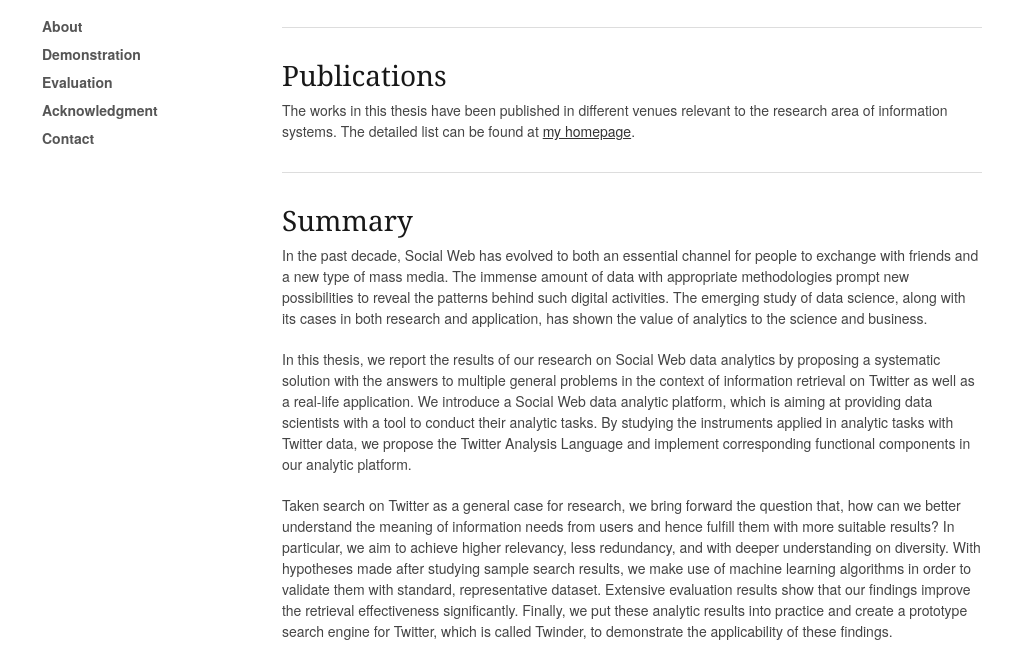
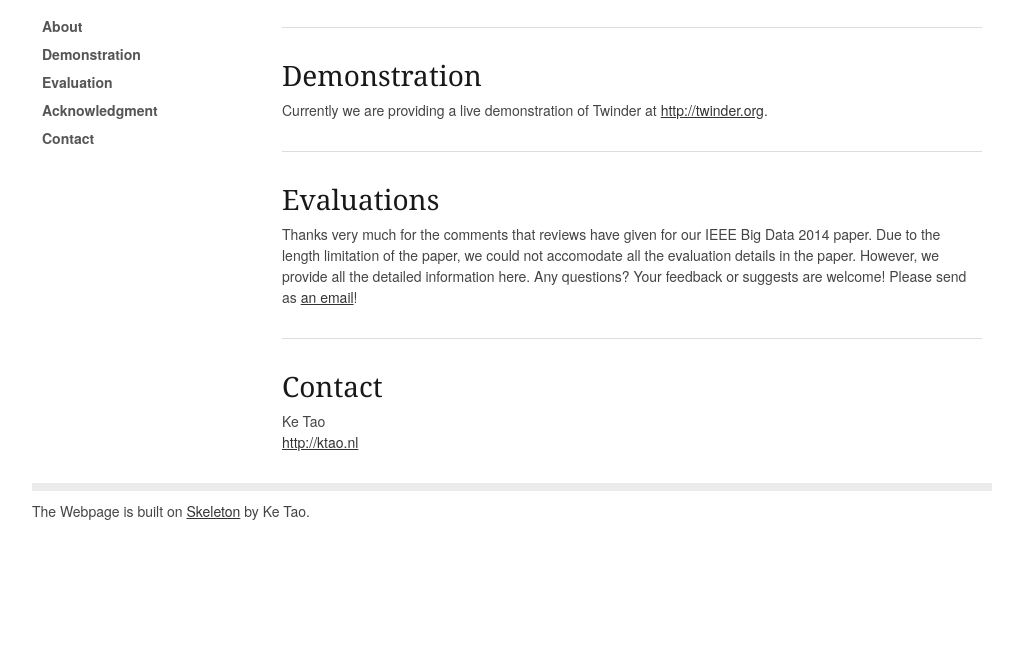
Before and after one commit to twinder/twinder.github.io, a plain HTML site: page index.html in a window 1280 px wide. Shown: the part 219-878 px from the top of the page, without its empty margins (128-1151 px from the left). After the commit the page ends 800 px from the top, so only its background shows below. Drawn offline with Linux system fonts and the light colour scheme.

Commit message:
Structures.

```diff
--- a/index.html
+++ b/index.html
@@ -79,17 +79,14 @@
 
         <hr />
         <div class="doc-section" id="demo">
-            <h3>Publications</h3>
-            <p>The works in this thesis have been published in different venues relevant to the research area of information systems. The detailed list can be found at <a href="http://ktao.nl/#publications" target="_blank">my homepage</a>.</p>
+            <h3>Demonstration</h3>
+            <p>Currently we are providing a live demonstration of Twinder at <a href="http://twinder.org/" target="_blank">http://twinder.org</a>.</p>
         </div>
 
         <hr />
         <div class="doc-section" id="eval">
-            <h3>Summary</h3>
-            <p>In the past decade, Social Web has evolved to both an essential channel for people to exchange with friends and a new type of mass media. The immense amount of data with appropriate methodologies prompt new possibilities to reveal the patterns behind such digital activities. The emerging study of data science, along with its cases in both research and application, has shown the value of analytics to the science and business.</p>
-			<p>In this thesis, we report the results of our research on Social Web data analytics by proposing a systematic solution with the answers to multiple general problems in the context of information retrieval on Twitter as well as a real-life application. We introduce a Social Web data analytic platform, which is aiming at providing data scientists with a tool to conduct their analytic tasks. By studying the instruments applied in analytic tasks with Twitter data, we propose the Twitter Analysis Language and implement corresponding functional components in our analytic platform.</p>
-			<p>Taken search on Twitter as a general case for research, we bring forward the question that, how can we better understand the meaning of information needs from users and hence fulfill them with more suitable results? In particular, we aim to achieve higher relevancy, less redundancy, and with deeper understanding on diversity. With hypotheses made after studying sample search results, we make use of machine learning algorithms in order to validate them with standard, representative dataset. Extensive evaluation results show that our findings improve the retrieval effectiveness significantly. Finally, we put these analytic results into practice and create a prototype search engine for Twitter, which is called Twinder, to demonstrate the applicability of these findings.</p>
-			<p>Inspired by real-life cases, we focus on the information need from public and semi-public sectors during emergency or potentially dangerous circumstances and provide information support using semantic-based faceted search powered by our analytic platform. The application and the evaluation results show the validity of our analytic platforms as well as the effectiveness of exploiting semantics to meet their requirement for intelligence.</p>
+            <h3>Evaluations</h3>
+            <p>Thanks very much for the comments that reviews have given for our IEEE Big Data 2014 paper. Due to the length limitation of the paper, we could not accomodate all the evaluation details in the paper. However, we provide all the detailed information here. Any questions? Your feedback or suggests are welcome! Please send as <a href="mailto:twinder.org@gmail.com?Subject=[Twinder-Development]">an email</a>!</p>
         </div>
 
         <hr />
```
